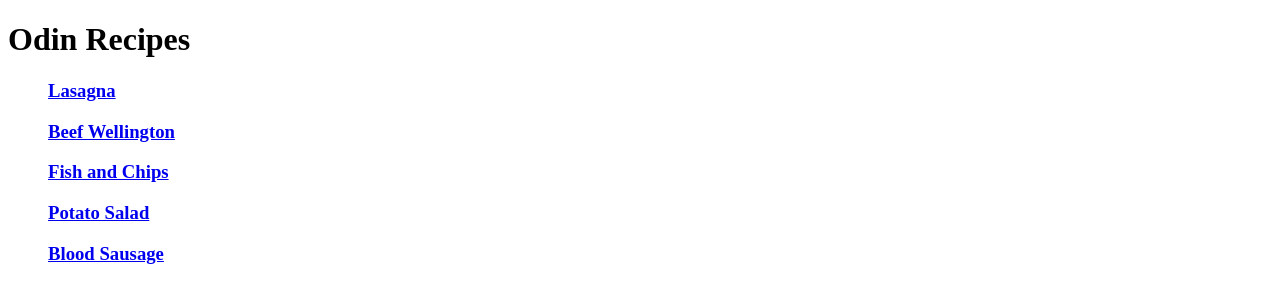
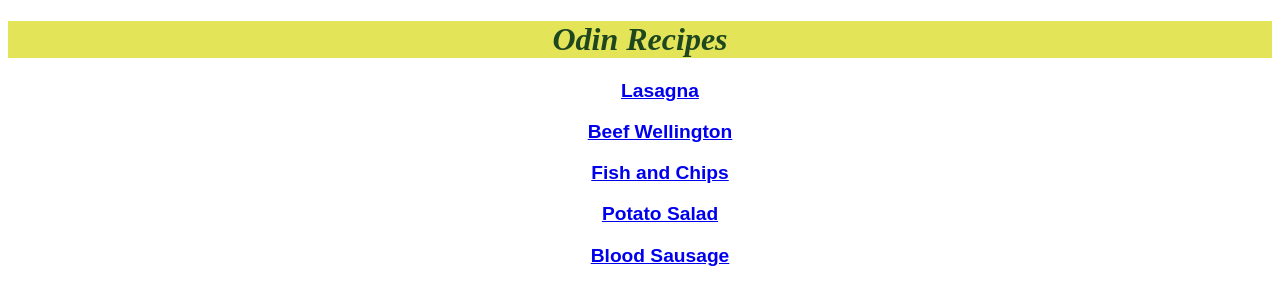
Before and after one commit to Janpapi/odin_recipes, a plain HTML site: page index.html in a window 1280 px wide. Drawn offline with Linux system fonts and the light colour scheme.

Commit message:
Played around with CSS

```diff
--- a/index.html
+++ b/index.html
@@ -4,15 +4,16 @@
     <meta charset="UTF-8">
     <meta name="viewport" content="width=device-width, initial-scale=1.0">
     <title>Recipe Book</title>
+    <link rel="stylesheet" href="../odin_recipes/styles.css">
 </head>
 <body>
-    <h1>Odin Recipes</h1>
+    <h1 id="main">Odin Recipes</h1>
     <ul>
-    <a href="../odin_recipes/recipes/lasagna.html" target="_blank" rel="noopener norefferer"><h3>Lasagna</h3></a>
-<a href="../odin_recipes/recipes/beef-wellington.html" target="_blank" rel="noopener norefferer"><h3>Beef Wellington</h3></a>
-<a href="recipes/fish-and-chips.html" target="_blank" rel="noopener norefferer"><h3>Fish and Chips</h3></a>
-<a href="../odin_recipes/recipes/potato-salad.html" target="_blank" rel="noopener norefferer"><h3>Potato Salad</h3></a>
-<a href="../odin_recipes/recipes/blood-sausage.html" target="_blank" rel="noopener norefferer"><h3>Blood Sausage</h3></a>
+    <a href="../odin_recipes/recipes/lasagna.html" target="_blank" rel="noopener norefferer"><h3 class="la">Lasagna</h3></a>
+<a href="../odin_recipes/recipes/beef-wellington.html" target="_blank" rel="noopener norefferer"><h3 class="la">Beef Wellington</h3></a>
+<a href="recipes/fish-and-chips.html" target="_blank" rel="noopener norefferer"><h3 class="la">Fish and Chips</h3></a>
+<a href="../odin_recipes/recipes/potato-salad.html" target="_blank" rel="noopener norefferer"><h3 class="la">Potato Salad</h3></a>
+<a href="../odin_recipes/recipes/blood-sausage.html" target="_blank" rel="noopener norefferer"><h3 class="la">Blood Sausage</h3></a>
 
 </ul>
 </body>
--- /dev/null
+++ b/styles.css
@@ -0,0 +1,14 @@
+.la {
+    font-size: larger;
+    text-align: center;
+    font-weight: bold;
+    font-family: sans-serif;
+}
+#main {
+    font-size: xx-large;
+    text-align: center;
+    color: rgb(31, 71, 31);
+    background-color: rgb(228, 228, 89);
+    font-style: italic;
+    font-family: serif;
+}
```
